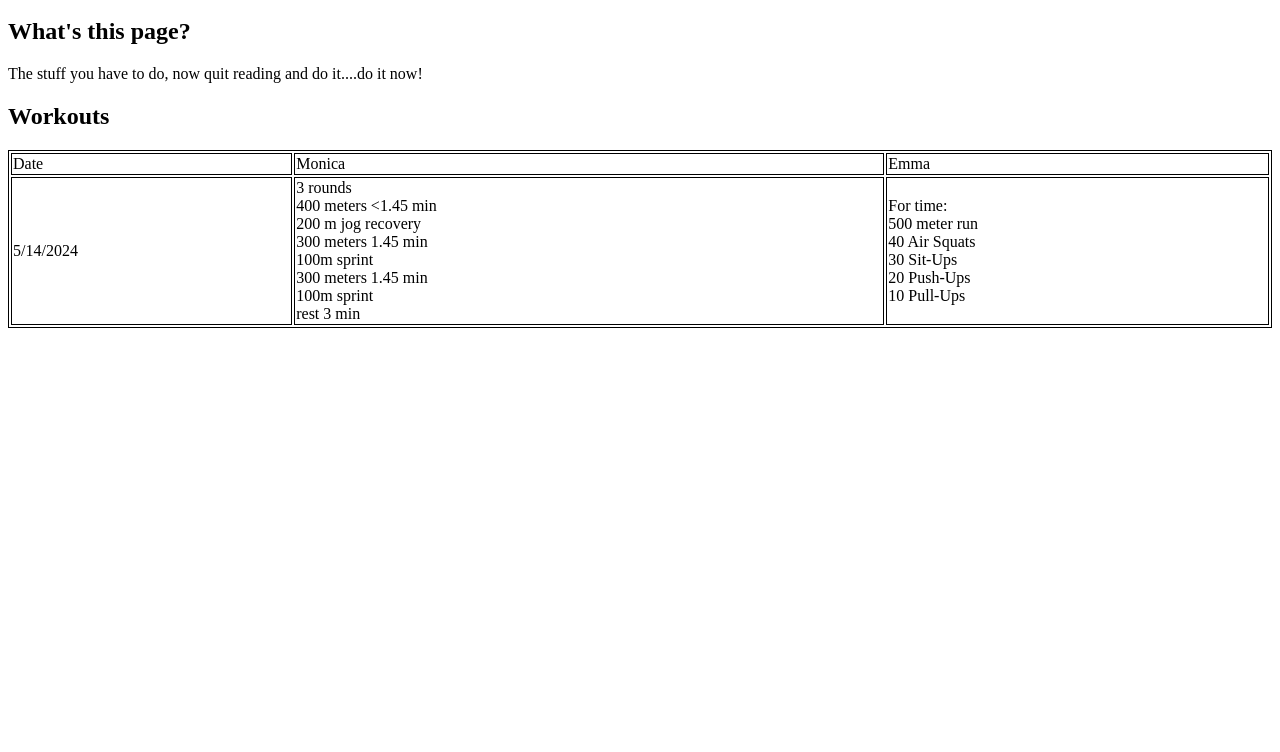
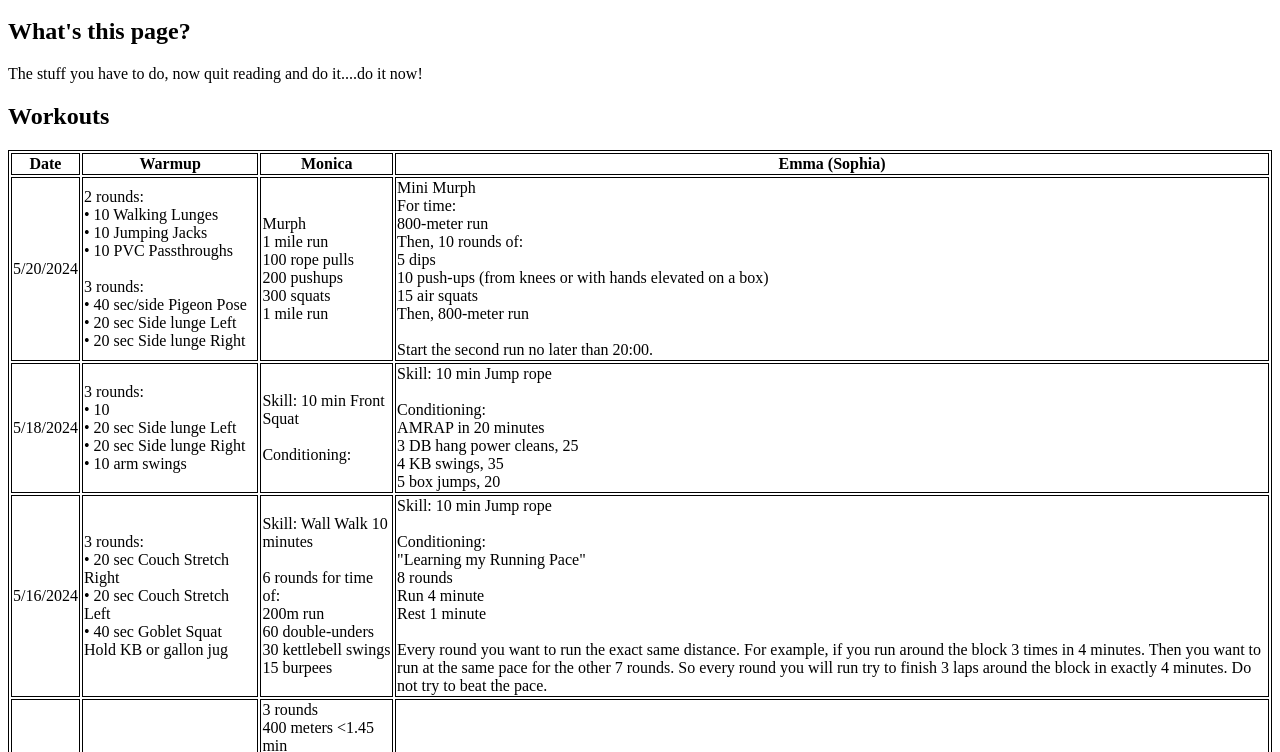
Before and after one commit to doglogh/Fit, a plain HTML site: page index.html in a window 1280 px wide. Shown: the part 48-800 px from the top of the page. Drawn offline with Linux system fonts and the light colour scheme.

Commit message:
Update index.html

```diff
--- a/index.html
+++ b/index.html
@@ -15,20 +15,40 @@ table, th, td {
         <h2>Workouts</h2>
         <p>
             <table style="width:100%">
+  <thead>
   <tr>
-    <td>Date</td>
-    <td>Monica</td>
-    <td>Emma</td>
+    <th class="tg-0lax">Date</th>
+    <th class="tg-0lax">Warmup</th>
+    <th class="tg-0lax">Monica</th>
+    <th class="tg-0lax">Emma (Sophia)</th>
+  </tr>
+</thead>
+<tbody>
+  <tr>
+    <td class="tg-0lax">5/20/2024</td>
+    <td class="tg-0lax">2 rounds:<br>• 10 Walking Lunges<br>• 10 Jumping Jacks<br>• 10 PVC Passthroughs<br><br>3 rounds:<br>• 40 sec/side Pigeon Pose<br>• 20 sec Side lunge Left<br>• 20 sec Side lunge Right</td>
+    <td class="tg-0lax">Murph<br>1 mile run<br>100 rope pulls<br>200 pushups<br>300 squats<br>1 mile run</td>
+    <td class="tg-0lax">Mini Murph<br>For time:<br>800-meter run<br>Then, 10 rounds of:<br>5 dips<br>10 push-ups (from knees or with hands elevated on a box)<br>15 air squats<br>Then, 800-meter run<br><br>Start the second run no later than 20:00.</td>
   </tr>
   <tr>
-    <td> 5/14/2024
-    <td>3 rounds <br> 400 meters <1.45 min <br>200 m jog recovery<br> 300 meters 1.45 min<br> 100m sprint<br> 300 meters 1.45 min<br> 100m sprint<br> rest 3 min  </td>
-    <td>For time:<br> 500 meter run<br>
-40 Air Squats<br>
-30 Sit-Ups<br>
-20 Push-Ups<br>
-10 Pull-Ups</td>
+    <td class="tg-0lax">5/18/2024</td>
+    <td class="tg-0lax">3 rounds:<br>• 10 <br>• 20 sec Side lunge Left<br>• 20 sec Side lunge Right<br>• 10 arm swings</td>
+    <td class="tg-0lax">Skill: 10 min Front Squat<br><br>Conditioning:<br></td>
+    <td class="tg-0lax">Skill: 10 min Jump rope<br><br>Conditioning: <br>AMRAP in 20 minutes<br>3 DB hang power cleans, 25<br>4 KB swings, 35<br>5 box jumps, 20</td>
   </tr>
+  <tr>
+    <td class="tg-0lax">5/16/2024</td>
+    <td class="tg-0lax">3 rounds:<br>• 20 sec Couch Stretch Right<br>• 20 sec Couch Stretch Left<br>• 40 sec Goblet Squat Hold KB or gallon jug</td>
+    <td class="tg-0lax">Skill: Wall Walk 10 minutes<br><br>6 rounds for time of:<br>200m run<br>60 double-unders<br>30 kettlebell swings<br>15 burpees</td>
+    <td class="tg-0lax">Skill: 10 min Jump rope<br><br>Conditioning: <br>"Learning my Running Pace"<br>8 rounds<br>Run 4 minute<br>Rest 1 minute<br><br>Every round you want to run the exact same distance. For example, if you run around the block 3 times in 4 minutes. Then you want to run at the same pace for the other 7 rounds. So every round you will run try to finish 3 laps around the block in exactly 4 minutes. Do not try to beat the pace.</td>
+  </tr>
+  <tr>
+    <td class="tg-0lax">5/14/2024</td>
+    <td class="tg-0lax"></td>
+    <td class="tg-0lax">3 rounds<br>400 meters &lt;1.45 min<br>200 m jog recovery<br>300 meters 1.45 min<br>100m sprint<br>300 meters 1.45 min<br>100m sprint<br>rest 3 min</td>
+    <td class="tg-0lax"><br>rest 3 min For time:<br>500 meter run<br>40 Air Squats<br>30 Sit-Ups<br>20 Push-Ups<br>10 Pull-Ups</td>
+  </tr>
+</tbody>
 </table>
         </p>
     </body>
```
